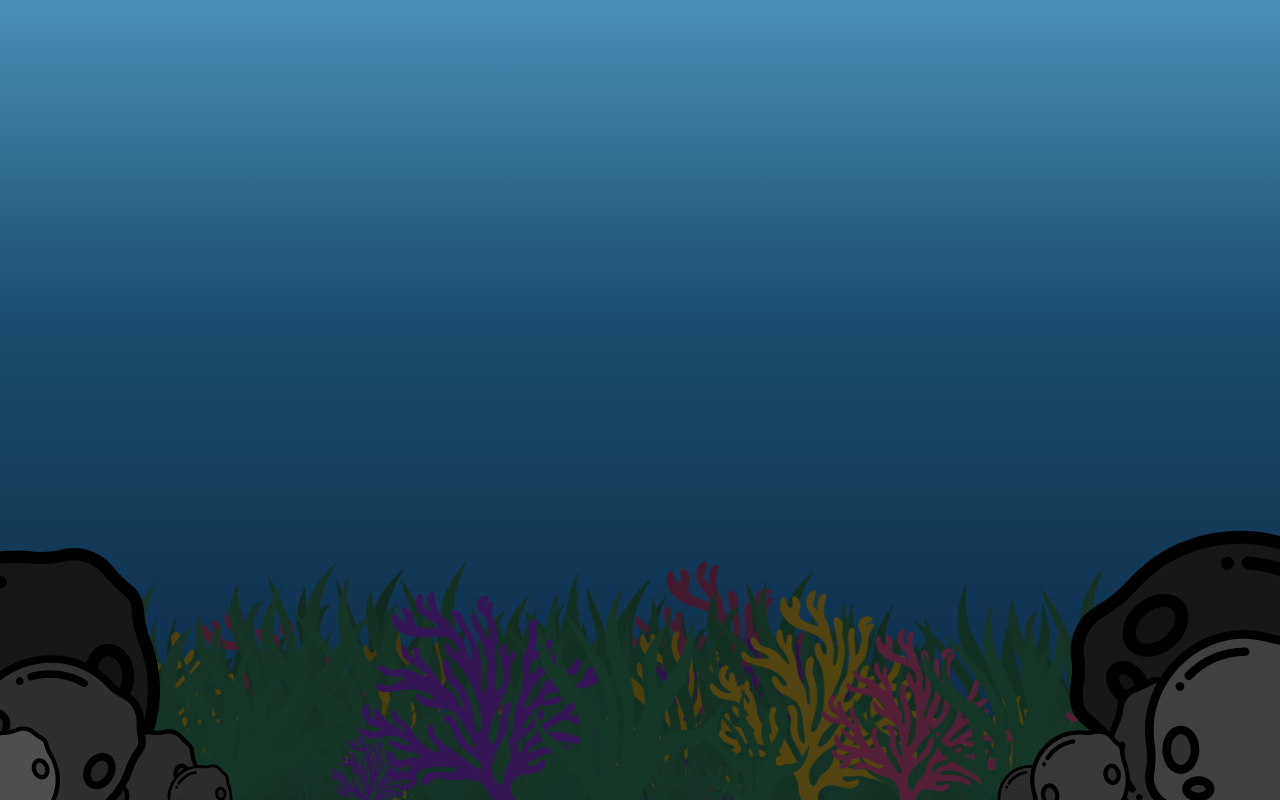
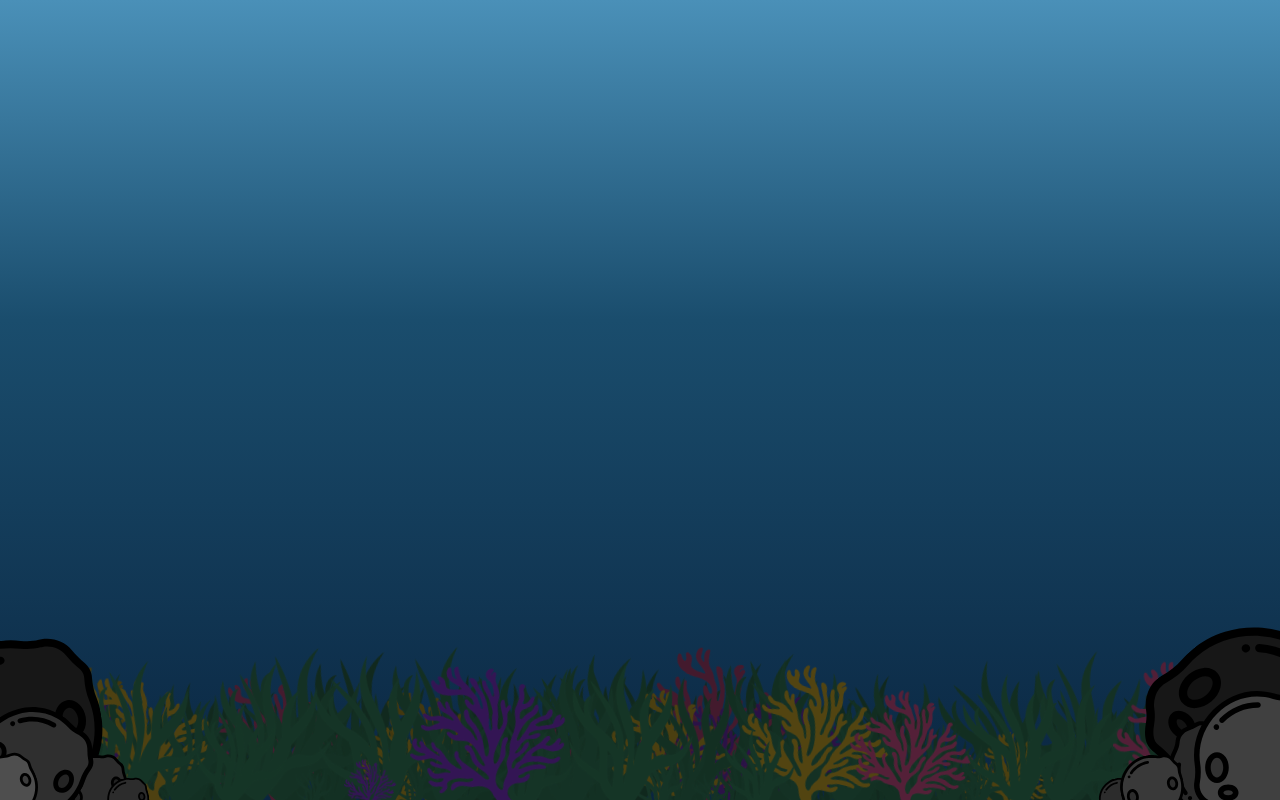
Before and after one commit to Wyattk2120/portfolio, a React (Vite) app: page / in a window 1280 px wide. Built offline with nearby package versions, Linux system fonts and the light colour scheme.

Commit message:
scaled the oceanfloor componentes down by screensize

```diff
--- a/src/components/oceanfloor/OceanFloor.module.css
+++ b/src/components/oceanfloor/OceanFloor.module.css
@@ -1,9 +1,17 @@
 .oceanFloor {
   position: relative;
   width: 100%;
-  height: 300px;
+  height: 300em; /* in em, not px, so it scales with font-size below */
   overflow: hidden;
   contain: layout paint style; /* scopes resize/repaint work to this box instead of the whole page */
+
+  /* Every rock/seaweed size and offset in this subtree is authored in `em`
+     rather than `px`, so this font-size acts as a single scale factor for
+     the whole scene. 0.05vw makes 1em = 0.75px at a ~1500px-wide viewport
+     (75% of the original design size, since full-width felt oversized);
+     clamp() keeps things from vanishing on narrow phones or ballooning on
+     ultra-wide monitors. */
+  font-size: clamp(0.4px, 0.05vw, 1.2px);
 }
 
 .rock {
--- a/src/components/oceanfloor/OceanFloor.tsx
+++ b/src/components/oceanfloor/OceanFloor.tsx
@@ -5,7 +5,7 @@ import Seaweed from './Seaweed';
 /** Cycled by index so neighboring seaweed don't share identical values. */
 const DEPTHS = [2.2, 2.9, 2.4, 3.0, 2.6, 2.3, 2.8, 2.5, 3.1, 2.7, 2.1, 3.2, 2.56];
 const ROTATIONS = [-15, -8, 0, 8, 15, -10, 5, -5, 12, -12];
-const BOTTOMS = ['-20px', '-15px', '-25px', '-18px', '-22px'];
+const BOTTOMS = ['-20em', '-15em', '-25em', '-18em', '-22em'];
 const SWAY_DURATIONS = [5.5, 6.4, 7.2, 8, 6, 7.8, 6.8, 6.1];
 const SWAY_DELAYS = [0, 0.4, 0.8, 1.2, 1.6, 2, 2.4, 2.8, 3.2, 3.6];
 
@@ -45,16 +45,16 @@ const seaweedPatch = Array.from({ length: SEAWEED_COUNT }, (_, i) => {
 const OceanFloor = () => {
     return(
         <div className={styles.oceanFloor}>
-                <Rock right="35px" depth={2.4} size={200} bottom="-30px" />
-                <Rock right="100px" depth={2.74} size={150} rotation={-80} bottom="-30px" />
-                <Rock right="40px" depth={3} size={300} rotation={50} bottom="-30px" />
-                <Rock right="200px" depth={2.5} size={100} rotation={-10} bottom="-30px" />
-                <Rock right="250px" depth={2.7} size={65} rotation={-10} bottom="-30px" />
-                <Rock left="10px" depth={2.2} size={100} rotation={-20} bottom="-30px" />
-                <Rock left="50px" depth={2.65} size={175} rotation={30} bottom="-30px" />
-                <Rock left="20px" depth={3} size={280} rotation={-10} bottom="-30px" />
-                <Rock left="150px" depth={2.7} size={100} rotation={-10} bottom="-30px" />
-                <Rock left="200px" depth={2.7} size={65} rotation={-10} bottom="-30px" />
+                <Rock right="35em" depth={2.4} size={200} bottom="-30em" />
+                <Rock right="100em" depth={2.74} size={150} rotation={-80} bottom="-30em" />
+                <Rock right="40em" depth={3} size={300} rotation={50} bottom="-30em" />
+                <Rock right="200em" depth={2.5} size={100} rotation={-10} bottom="-30em" />
+                <Rock right="250em" depth={2.7} size={65} rotation={-10} bottom="-30em" />
+                <Rock left="10em" depth={2.2} size={100} rotation={-20} bottom="-30em" />
+                <Rock left="50em" depth={2.65} size={175} rotation={30} bottom="-30em" />
+                <Rock left="20em" depth={3} size={280} rotation={-10} bottom="-30em" />
+                <Rock left="150em" depth={2.7} size={100} rotation={-10} bottom="-30em" />
+                <Rock left="200em" depth={2.7} size={65} rotation={-10} bottom="-30em" />
 
                 <div className={styles.seaweedLayer}>
                     {seaweedPatch.map((s, i) => (
--- a/src/components/oceanfloor/Rock.tsx
+++ b/src/components/oceanfloor/Rock.tsx
@@ -3,7 +3,7 @@ import rockImg from '../../assets/rock.svg';
 
 /** Props for {@link Rock}. Provide `left` or `right`, not both. */
 type RockProps = {
-    /** Distance from the left edge (e.g. `"20px"`, `"10%"`). */
+    /** Distance from the left edge (e.g. `"20em"`, `"10%"`). Use `em`, not `px`, so it scales with {@link OceanFloor}'s fluid font-size. */
     left?: string;
     /** Distance from the right edge. Takes precedence over `left`. */
     right?: string;
@@ -32,8 +32,8 @@ const Rock = ({ left, right, bottom = '0', depth = 0, size: sizeOverride, rotati
             alt="rock"
             className={styles.rock}
             style={{
-                width: size,
-                height: size,
+                width: `${size}em`,
+                height: `${size}em`,
                 ...(right !== undefined ? { right } : { left }),
                 bottom,
                 zIndex,
--- a/src/components/oceanfloor/Seaweed.tsx
+++ b/src/components/oceanfloor/Seaweed.tsx
@@ -30,7 +30,7 @@ const DEFAULT_BASE_COLOR: RGB = { r: 0x1f, g: 0x4d, b: 0x38 };
 
 /** Props for {@link Seaweed}. Provide `left` or `right`, not both. */
 type SeaweedProps = {
-    /** Distance from the left edge (e.g. `"20px"`, `"10%"`). */
+    /** Distance from the left edge (e.g. `"20em"`, `"10%"`). Use `em`, not `px`, so it scales with {@link OceanFloor}'s fluid font-size. */
     left?: string;
     /** Distance from the right edge. Takes precedence over `left`. */
     right?: string;
@@ -87,8 +87,8 @@ const Seaweed = ({
     // `transform` directly and so needs these baked in as custom properties
     // rather than a one-off inline `transform`.
     const style: CSSProperties = {
-        width: size,
-        height: size,
+        width: `${size}em`,
+        height: `${size}em`,
         ...(right !== undefined ? { right } : { left }),
         bottom,
         zIndex,
```
